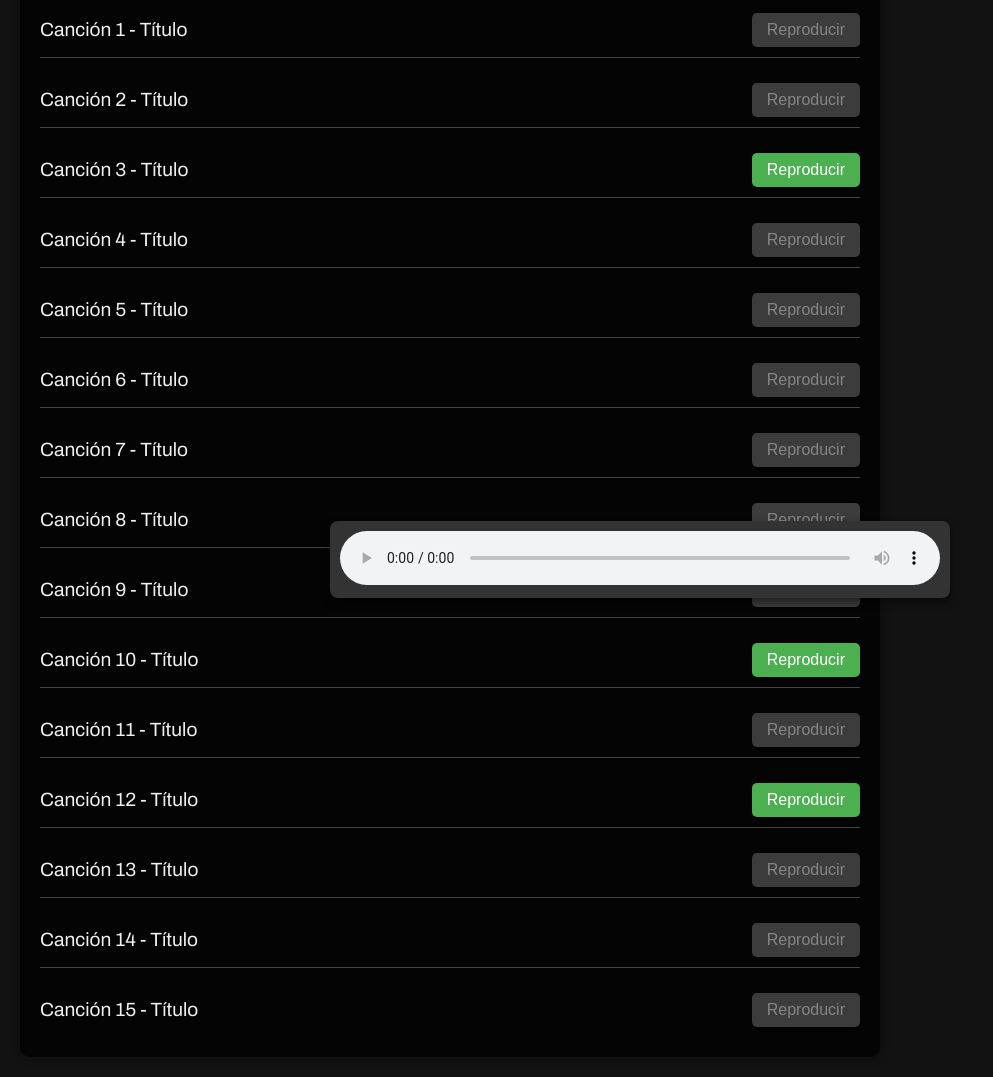
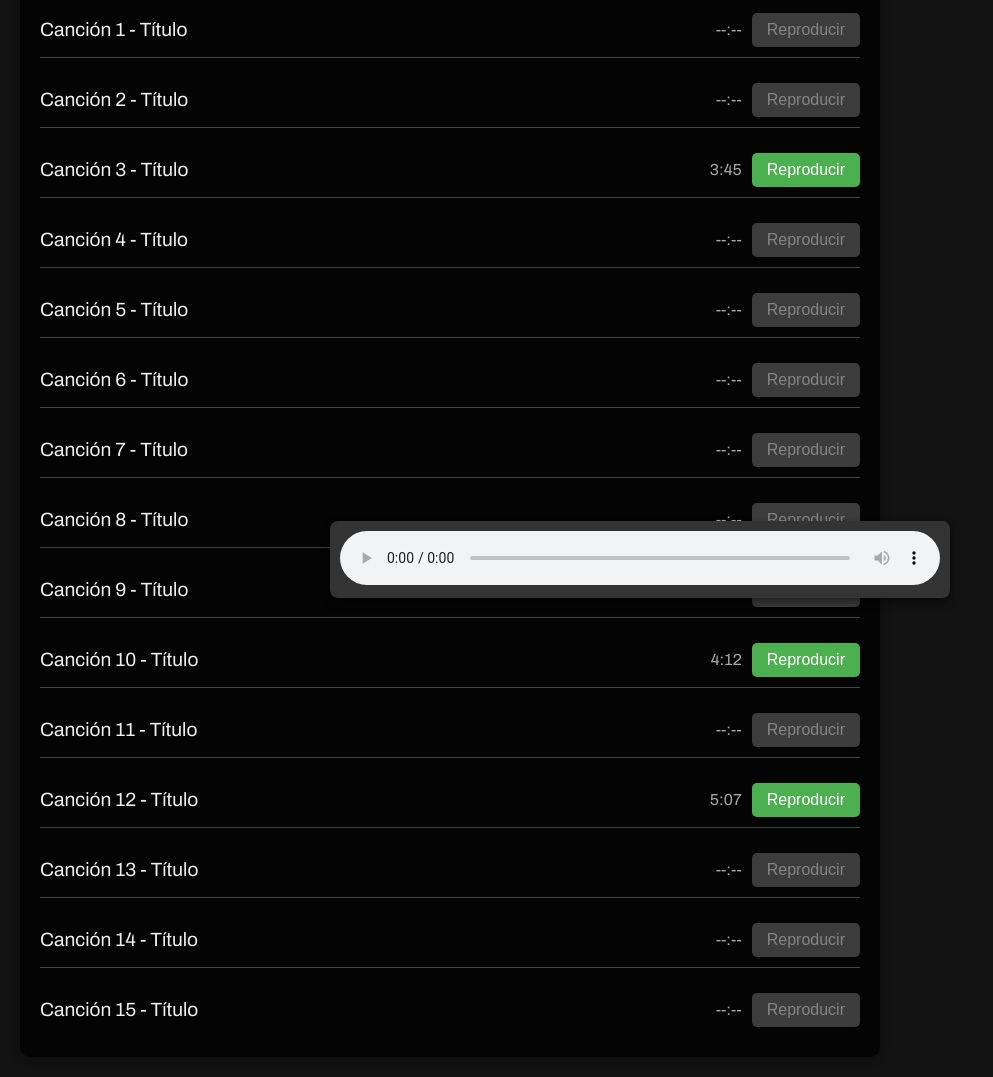
Before and after one commit to dca2107/2676, a plain HTML site: page index.html in a window 1280 px wide. Shown: the part 202-1279 px from the top of the page, without its empty margins (0-993 px from the left). Drawn offline with Linux system fonts and the light colour scheme.

Commit message:
Update index.html

```diff
--- a/index.html
+++ b/index.html
@@ -3,7 +3,7 @@
 <head>
     <meta charset="UTF-8">
     <meta name="viewport" content="width=device-width, initial-scale=1.0">
-    <title>2676 - 2002</title>
+    <title>2676</title>
     <!-- Fuente Archivo de Google -->
     <link href="https://fonts.googleapis.com/css2?family=Archivo&display=swap" rel="stylesheet">
     <link rel="stylesheet" href="styles.css">
@@ -18,79 +18,94 @@
         <section class="album-info">
             <h2>Escucha el álbum</h2>
             <div class="track-list">
-                <!-- Canción 1 (No disponible, deshabilitado) -->
+                <!-- Canción 1 (No disponible) -->
                 <div class="track">
-                    <span class="track-title">Canción 1 - Título</span>
+                    <span class="track-title disabled">Canción 1 - Título</span>
+                    <span class="track-duration">--:--</span>
                     <button class="play-btn" disabled>Reproducir</button>
                 </div>
 
-                <!-- Canción 2 (No disponible, deshabilitado) -->
+                <!-- Canción 2 (No disponible) -->
                 <div class="track">
-                    <span class="track-title">Canción 2 - Título</span>
+                    <span class="track-title disabled">Canción 2 - Título</span>
+                    <span class="track-duration">--:--</span>
                     <button class="play-btn" disabled>Reproducir</button>
                 </div>
 
                 <!-- Canción 3 (Disponible) -->
                 <div class="track">
                     <span class="track-title">Canción 3 - Título</span>
+                    <span class="track-duration">3:45</span>
                     <button class="play-btn" onclick="playTrack('track3')">Reproducir</button>
                 </div>
 
-                <!-- Canciones 4-9 (No disponibles, deshabilitados) -->
+                <!-- Canción 4-9 (No disponibles) -->
                 <div class="track">
-                    <span class="track-title">Canción 4 - Título</span>
+                    <span class="track-title disabled">Canción 4 - Título</span>
+                    <span class="track-duration">--:--</span>
                     <button class="play-btn" disabled>Reproducir</button>
                 </div>
                 <div class="track">
-                    <span class="track-title">Canción 5 - Título</span>
+                    <span class="track-title disabled">Canción 5 - Título</span>
+                    <span class="track-duration">--:--</span>
                     <button class="play-btn" disabled>Reproducir</button>
                 </div>
                 <div class="track">
-                    <span class="track-title">Canción 6 - Título</span>
+                    <span class="track-title disabled">Canción 6 - Título</span>
+                    <span class="track-duration">--:--</span>
                     <button class="play-btn" disabled>Reproducir</button>
                 </div>
                 <div class="track">
-                    <span class="track-title">Canción 7 - Título</span>
+                    <span class="track-title disabled">Canción 7 - Título</span>
+                    <span class="track-duration">--:--</span>
                     <button class="play-btn" disabled>Reproducir</button>
                 </div>
                 <div class="track">
-                    <span class="track-title">Canción 8 - Título</span>
+                    <span class="track-title disabled">Canción 8 - Título</span>
+                    <span class="track-duration">--:--</span>
                     <button class="play-btn" disabled>Reproducir</button>
                 </div>
                 <div class="track">
-                    <span class="track-title">Canción 9 - Título</span>
+                    <span class="track-title disabled">Canción 9 - Título</span>
+                    <span class="track-duration">--:--</span>
                     <button class="play-btn" disabled>Reproducir</button>
                 </div>
 
                 <!-- Canción 10 (Disponible) -->
                 <div class="track">
                     <span class="track-title">Canción 10 - Título</span>
+                    <span class="track-duration">4:12</span>
                     <button class="play-btn" onclick="playTrack('track10')">Reproducir</button>
                 </div>
 
-                <!-- Canción 11 (No disponible, deshabilitado) -->
+                <!-- Canción 11 (No disponible) -->
                 <div class="track">
-                    <span class="track-title">Canción 11 - Título</span>
+                    <span class="track-title disabled">Canción 11 - Título</span>
+                    <span class="track-duration">--:--</span>
                     <button class="play-btn" disabled>Reproducir</button>
                 </div>
 
                 <!-- Canción 12 (Disponible) -->
                 <div class="track">
                     <span class="track-title">Canción 12 - Título</span>
+                    <span class="track-duration">5:07</span>
                     <button class="play-btn" onclick="playTrack('track12')">Reproducir</button>
                 </div>
 
-                <!-- Canciones 13-15 (No disponibles, deshabilitados) -->
+                <!-- Canción 13-15 (No disponibles) -->
                 <div class="track">
-                    <span class="track-title">Canción 13 - Título</span>
+                    <span class="track-title disabled">Canción 13 - Título</span>
+                    <span class="track-duration">--:--</span>
                     <button class="play-btn" disabled>Reproducir</button>
                 </div>
                 <div class="track">
-                    <span class="track-title">Canción 14 - Título</span>
+                    <span class="track-title disabled">Canción 14 - Título</span>
+                    <span class="track-duration">--:--</span>
                     <button class="play-btn" disabled>Reproducir</button>
                 </div>
                 <div class="track">
-                    <span class="track-title">Canción 15 - Título</span>
+                    <span class="track-title disabled">Canción 15 - Título</span>
+                    <span class="track-duration">--:--</span>
                     <button class="play-btn" disabled>Reproducir</button>
                 </div>
             </div>
```
